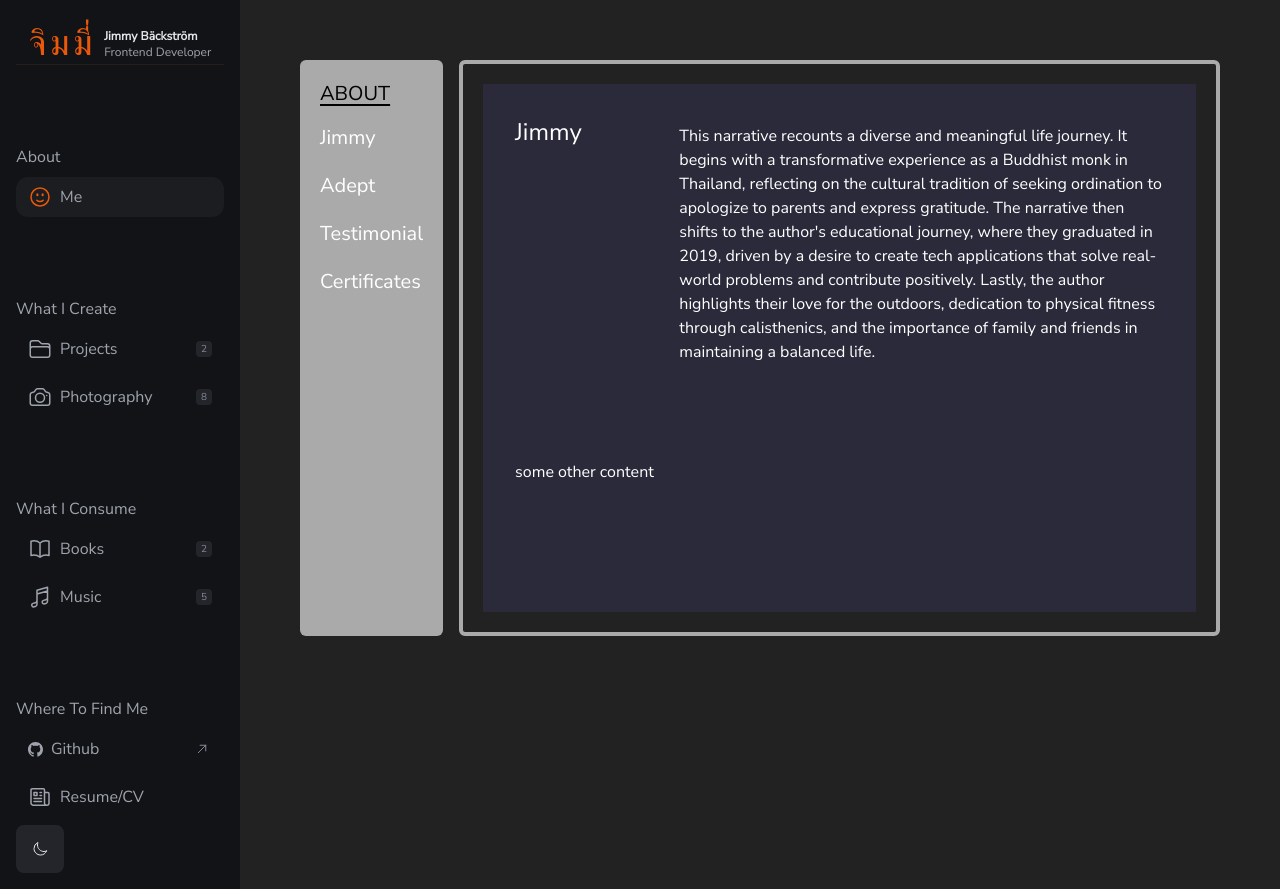
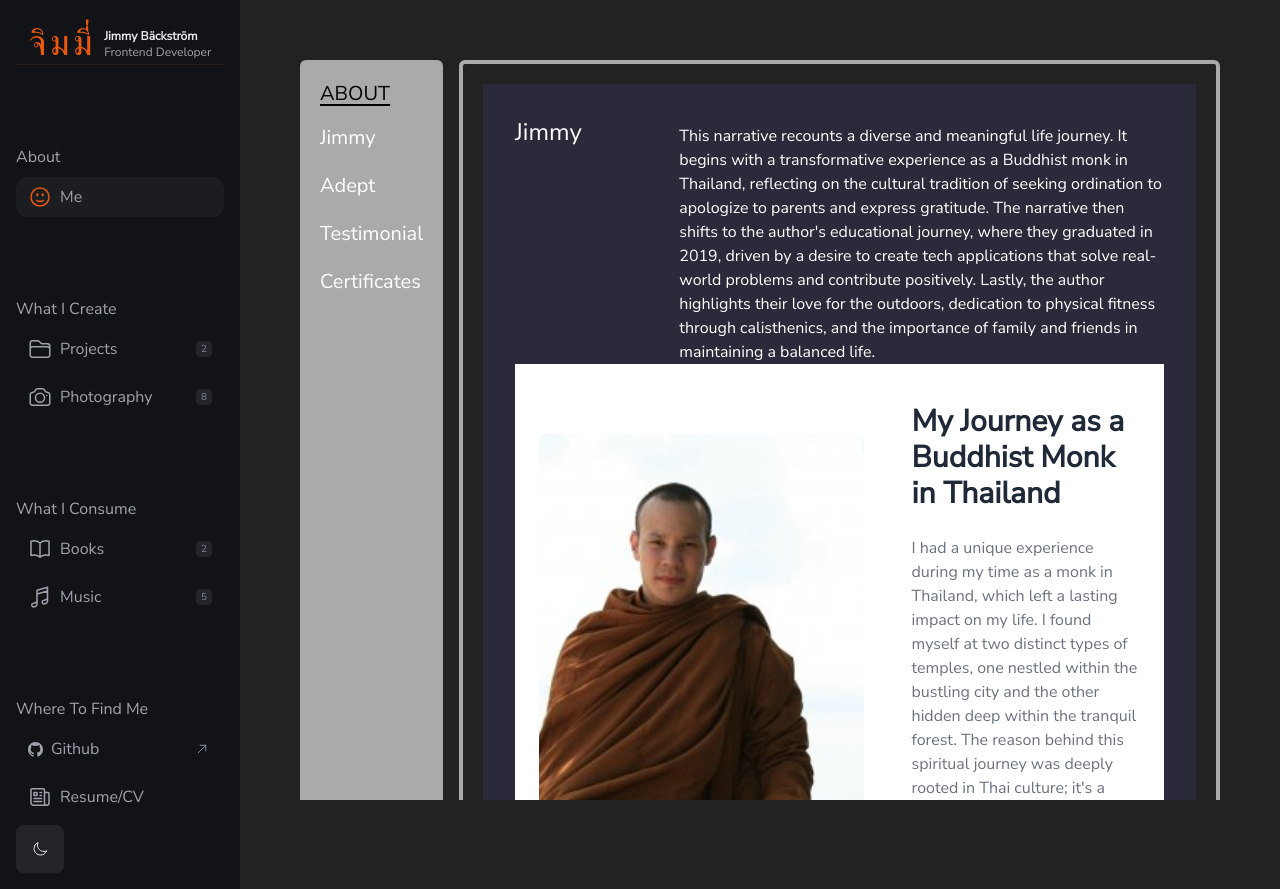
Before and after one commit to wongprom/test-next-13, a Next.js app: page /about/jimmy in a window 1280 px wide. Built offline with nearby package versions, Linux system fonts and the light colour scheme.

Commit message:
#38 Add image and som text for now.

```diff
--- a/app/about/jimmy/page.tsx
+++ b/app/about/jimmy/page.tsx
@@ -17,13 +17,44 @@ const page = () => {
             <p>{testDataJimmy?.text}</p>
           </div>
         </div>
-        <section className="w-full">
+        <section className="bg-white dark:bg-gray-900">
+          <div className="px-6 py-10 mx-auto">
+            <div className="lg:-mx-6 lg:flex lg:items-center">
+              <img
+                className="object-cover object-center lg:w-1/2 lg:mx-6 w-full h-96 rounded-lg lg:h-[36rem]"
+                src="/munk.jpeg"
+                alt="munk"
+              />
+
+              <div className="mt-8 lg:w-1/2 lg:px-6 lg:mt-0">
+                <h1 className="text-2xl font-semibold text-gray-800 dark:text-white lg:text-3xl ">
+                  My Journey as a Buddhist Monk in Thailand
+                </h1>
+
+                <p className="max-w-lg mt-6 text-gray-500 dark:text-gray-400 ">
+                  I had a unique experience during my time as a monk in
+                  Thailand, which left a lasting impact on my life. I found
+                  myself at two distinct types of temples, one nestled within
+                  the bustling city and the other hidden deep within the
+                  tranquil forest. The reason behind this spiritual journey was
+                  deeply rooted in Thai culture; it&apos;s a tradition for boys
+                  with at least one parent from Thailand to seek ordination as a
+                  monk. It&apos;s a way for us to apologize to our parents for
+                  any pain we might have caused them throughout the years and to
+                  express our heartfelt gratitude for the sacrifices
+                  they&apos;ve made on our behalf.
+                </p>
+              </div>
+            </div>
+          </div>
+        </section>
+        {/* <section className="w-full">
           <div className=" py-24 mx-auto">
             <div className="grid gap-4 grid-cols-1 lg:grid-cols-2">
               some other content
             </div>
           </div>
-        </section>
+        </section> */}
       </div>
     </div>
     // <p className="text-[#babdc5]">
```
Also changed, not shown: public/munk.jpeg (added).
